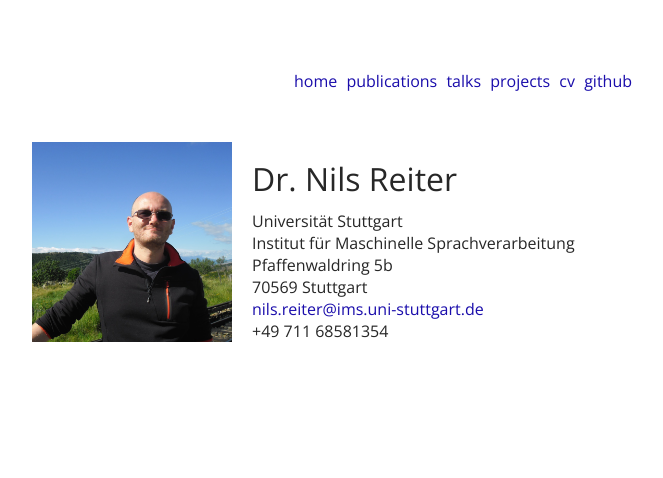
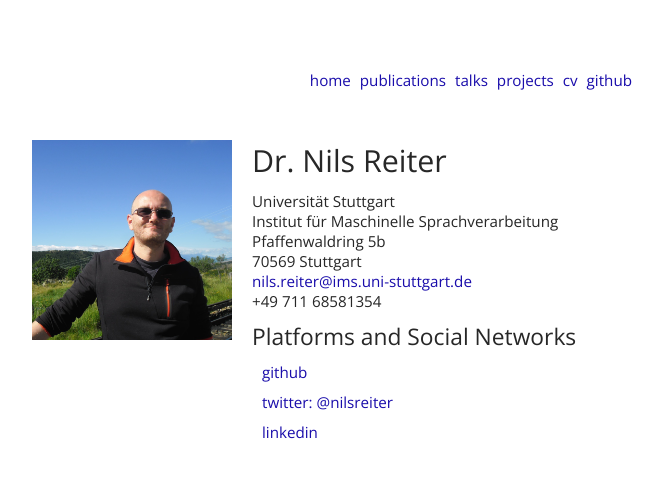
Before and after one commit to nilsreiter/nilsreiter.github.io, a Jekyll site: the page built from index.html, in a window 1280 px wide. Shown: the top 478 px of the page, without its empty margins (308-971 px from the left). Built offline with Jekyll 4.4.1, drawn with Linux system fonts in a browser that asks for light colours.

Commit message:
minor changes

```diff
--- a/assets/css/main.scss
+++ b/assets/css/main.scss
@@ -8,11 +8,10 @@ body {
 	color: $color-black;
 	background: $color-white;
 	font-family: 'Open Sans', sans-serif;
-	font-size: 100%;
+	font-size: 95%;
 	font-weight: 400;
 }
 h1 {
-	margin-top:15px;
 	margin-bottom: 10px;
 	font-size:2em;
 }
--- a/index.html
+++ b/index.html
@@ -5,7 +5,8 @@ title: Dr. Nils Reiter
 
 <div style="float:left;margin-right:20px;">
 <img src="/assets/img/nils.jpg" width="200" />
-</div><h1>Dr. Nils Reiter</h1>
+</div>
+<div style="float:left;"><h1>Dr. Nils Reiter</h1>
 
 Universität Stuttgart<br/>
 Institut für Maschinelle Sprachverarbeitung<br/>
@@ -13,3 +14,11 @@ Pfaffenwaldring 5b<br/>
 70569 Stuttgart<br/>
 <a href="mailto:nils.reiter@ims.uni-stuttgart.de">nils.reiter@ims.uni-stuttgart.de</a><br/>
 +49 711 68581354<br/>
+
+<h2>Platforms and Social Networks</h2>
+<ul>
+<li><a href="https://github.com/nilsreiter">github</a></li>
+<li><a href="https://twitter.com/nilsreiter">twitter: @nilsreiter</a></li>
+<li><a href="https://www.linkedin.com/in/nilsreiter/">linkedin</a></li>
+<li><a href=""></a></li>
+</div>
```
Also changed, not shown: _publications/Echelmeyer2017aa.md (+3 -0 lines), cv.md (+3 -0 lines).
